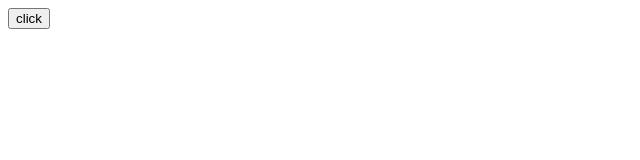
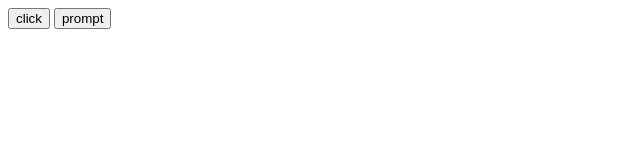
Before and after one commit to om-prakash416/project2, a plain HTML site: page index.html in a window 1280 px wide. Shown: the whole page, without its empty margins (0-640 px from the left). Drawn offline with Linux system fonts and the light colour scheme.

Commit message:
add new button

```diff
--- a/index.html
+++ b/index.html
@@ -7,6 +7,7 @@
 </head>
 <body>
     <button onclick="confirm()"> click</button>
+    <button onclick="prompt()"> prompt</button>
     <script src="app.js"></script>
 </body>
 </html>
```
Also changed, not shown: app.js (line endings or trailing spaces).
